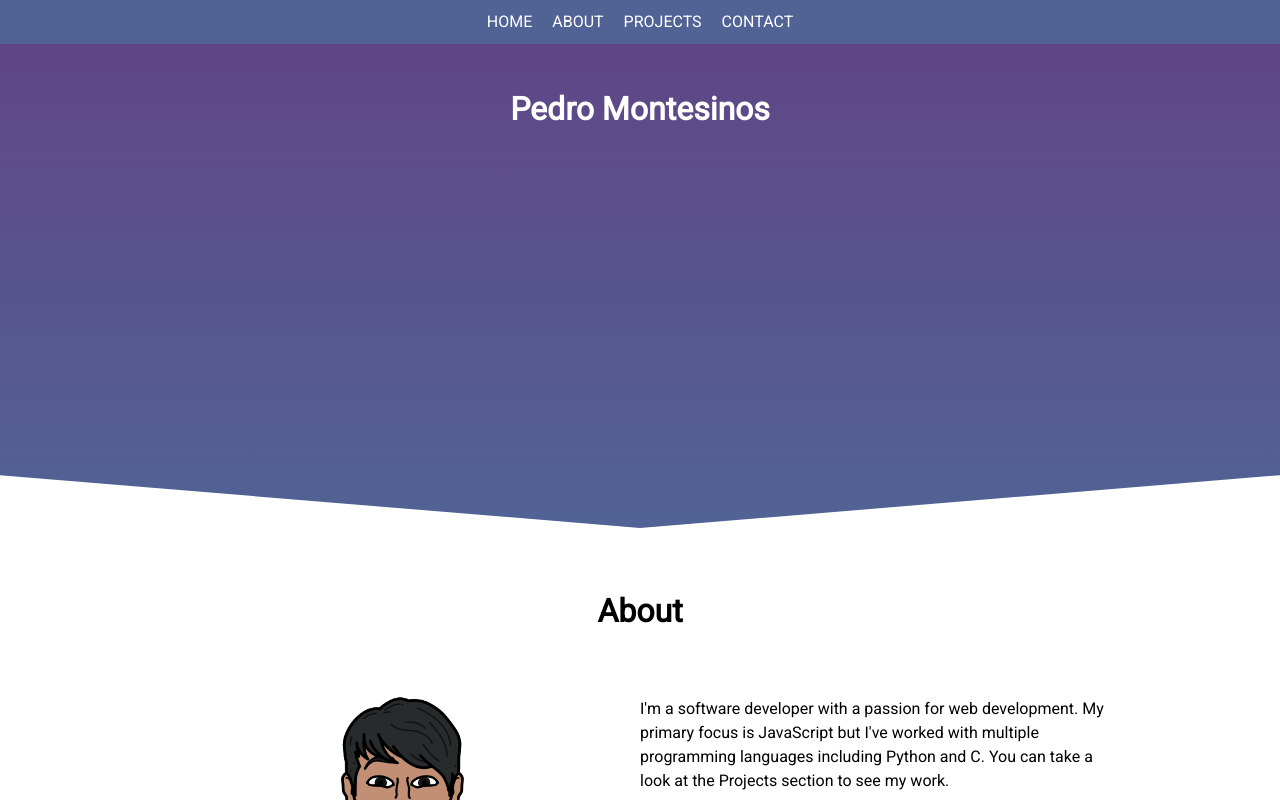
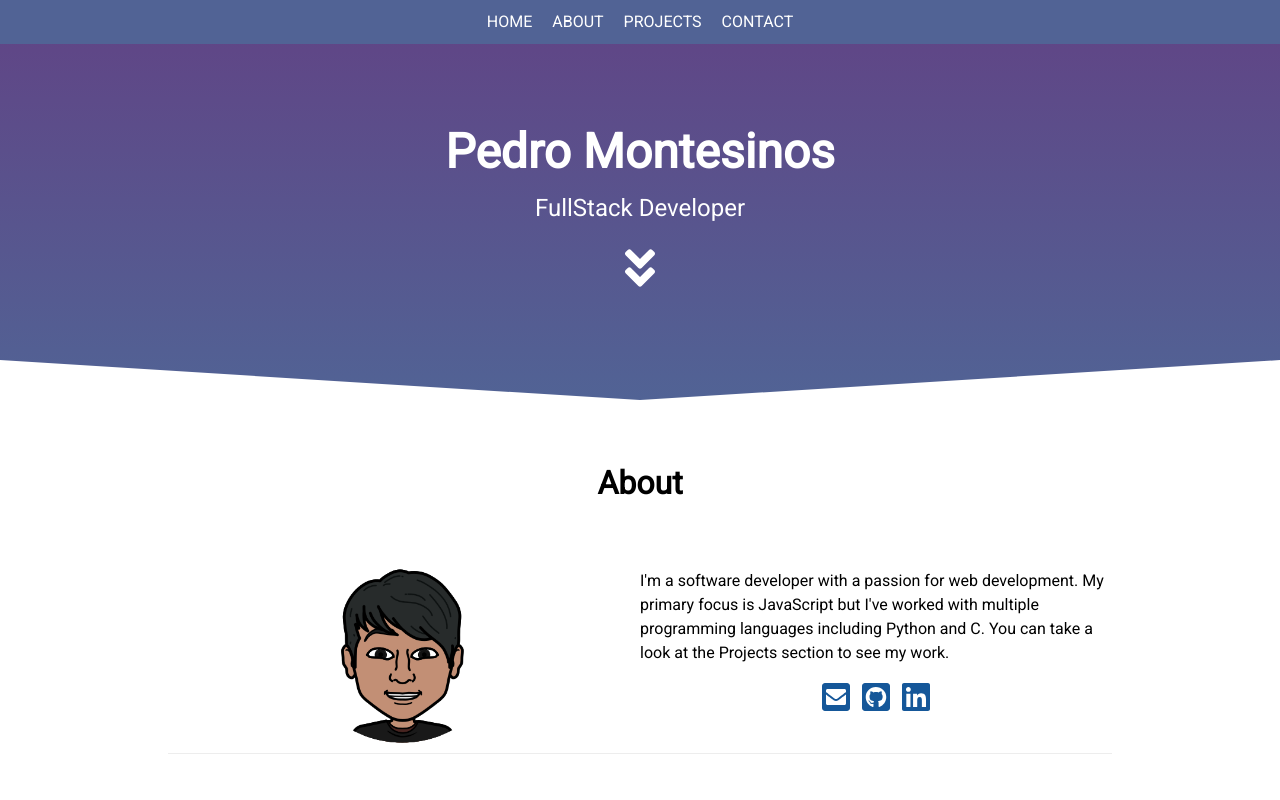
Before and after one commit to pedrolmr/my-portfolio, a React (Create React App) app: page / in a window 1280 px wide. Shown: the top 800 px of the page. Built offline with nearby package versions, Linux system fonts and the light colour scheme.

Commit message:
styled TopHeader component

```diff
--- a/src/components/TopHeader.js
+++ b/src/components/TopHeader.js
@@ -7,19 +7,23 @@ const TopHeader = () => {
         <Header id="TopHeader">
             <TopHeaderDiv>
                 <h1>Pedro Montesinos</h1>
-                <FontAwesomeIcon icon="fas fa-sort-down" fixedWidth size="2x" />
+                <p>FullStack Developer</p>
+
+            <Icons>
+                <a href="#About"><FontAwesomeIcon icon="angle-double-down" fixedWidth size="3x"/></a>
+            </Icons>
 
             </TopHeaderDiv>
         </Header>
     )
 }
 const Header = styled.div`
-    background: #614385;  /* fallback for old browsers */
-    background: -webkit-linear-gradient(to top, #516395, #614385);  /* Chrome 10-25, Safari 5.1-6 */
-    background: linear-gradient(to top, #516395, #614385); /* W3C, IE 10+/ Edge, Firefox 16+, Chrome 26+, Opera 12+, Safari 7+ */
-
-    padding:5%;
-
+    display:flex;
+    justify-content:center;
+    align-items:center;
+    background: #614385;
+    background: -webkit-linear-gradient(to top, #516395, #614385);
+    background: linear-gradient(to top, #516395, #614385);
 
     text-align:center;
     -webkit-clip-path: polygon(100% 0, 100% 90%, 50% 100%, 0 90%, 0 0);
@@ -29,7 +33,26 @@ const Header = styled.div`
 const TopHeaderDiv = styled.div`
     color:#fff;
     width:50%;
-    transform: translate(50%, 50%)
+
+    h1{
+        font-size:3rem;
+        @media(max-width:500px){
+            line-height:1em;
+        }
+    }
+
+    p{
+        font-size:1.5rem;
+    }
+`
+const Icons = styled.div`
+    display:flex;
+    justify-content:center;
+
+    a{
+        color:#fff;
+    }
+
 `
 
 export default TopHeader;
--- a/src/index.js
+++ b/src/index.js
@@ -5,7 +5,7 @@ import App from './App';
 
 import { library } from '@fortawesome/fontawesome-svg-core'
 import { fab } from '@fortawesome/free-brands-svg-icons'
-import { faCheckSquare, faCoffee, faEnvelopeSquare } from '@fortawesome/free-solid-svg-icons'
-library.add(fab, faCheckSquare, faCoffee, faEnvelopeSquare);
+import { faCheckSquare, faCoffee, faEnvelopeSquare, faAngleDoubleDown } from '@fortawesome/free-solid-svg-icons'
+library.add(fab, faCheckSquare, faCoffee, faEnvelopeSquare, faAngleDoubleDown);
 
 ReactDOM.render(<App />, document.getElementById('root'));
```
Also changed, not shown: src/components/ContactSection.js (line endings or trailing spaces).
